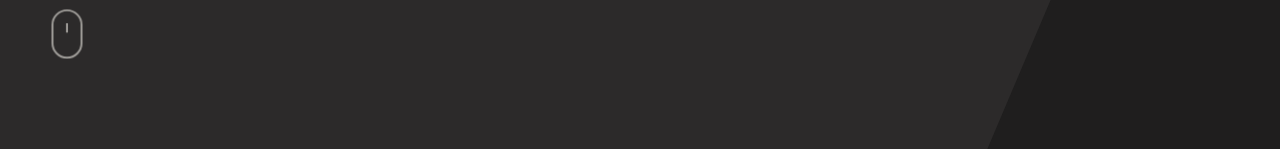
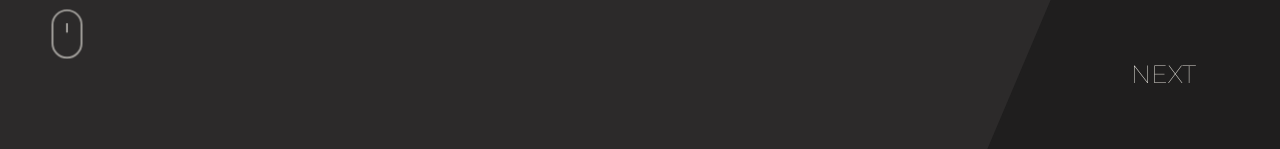
Before and after one commit to ifeelsoempty/akticom.ru, a Nuxt app: page / in a window 1280 px wide. Shown: the part 637-786 px from the top of the page. Built offline with nearby package versions, Linux system fonts and the light colour scheme.

Commit message:
minor correction

```diff
--- a/assets/scss/common/_transitions.scss
+++ b/assets/scss/common/_transitions.scss
@@ -1,5 +1,5 @@
 .has-dom-loaded{
-  .header__link, .header__logo, .header .menu__btn, .slide__content, .slider-btn-next__content{
+  .header__link, .header__logo, .header .menu__btn, .slide__content, .slider-btn-next__title{
     transform: translateY(0);
     transition-duration: .5s;
     opacity: 1;
```
